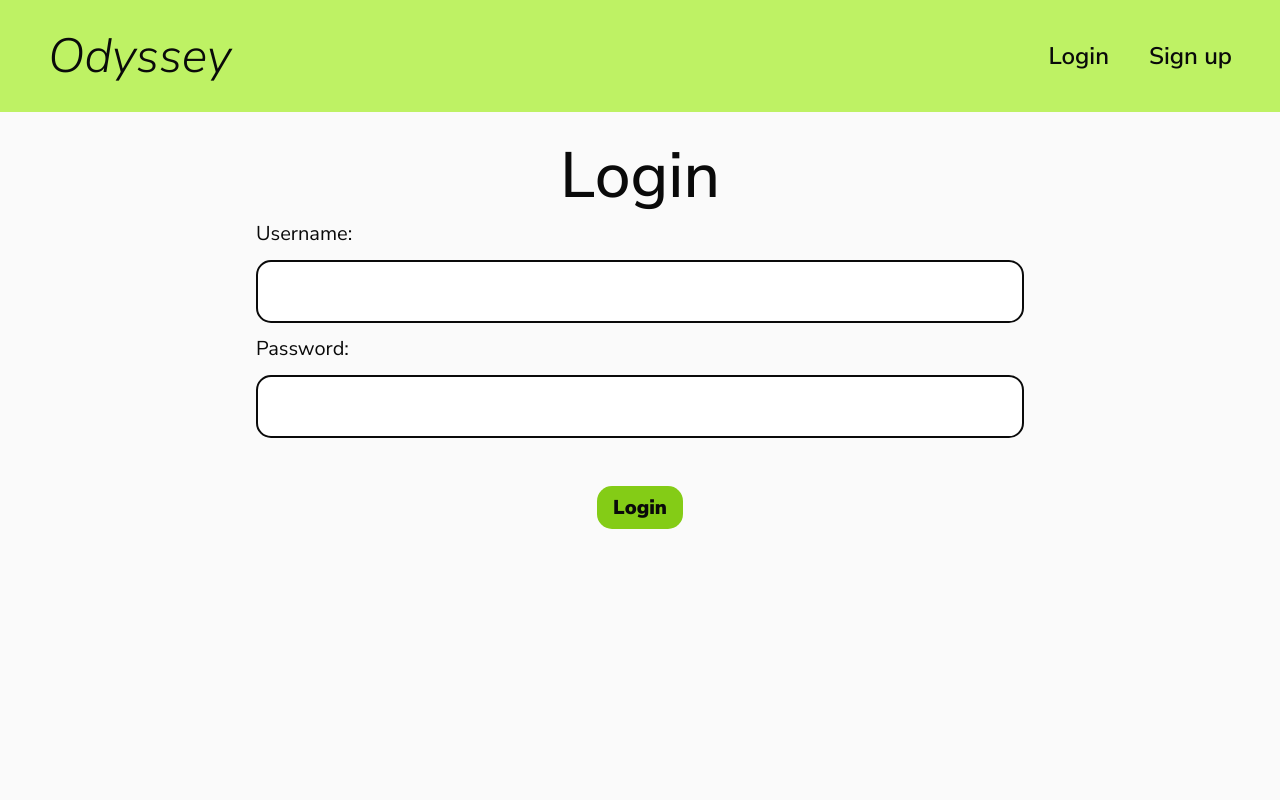
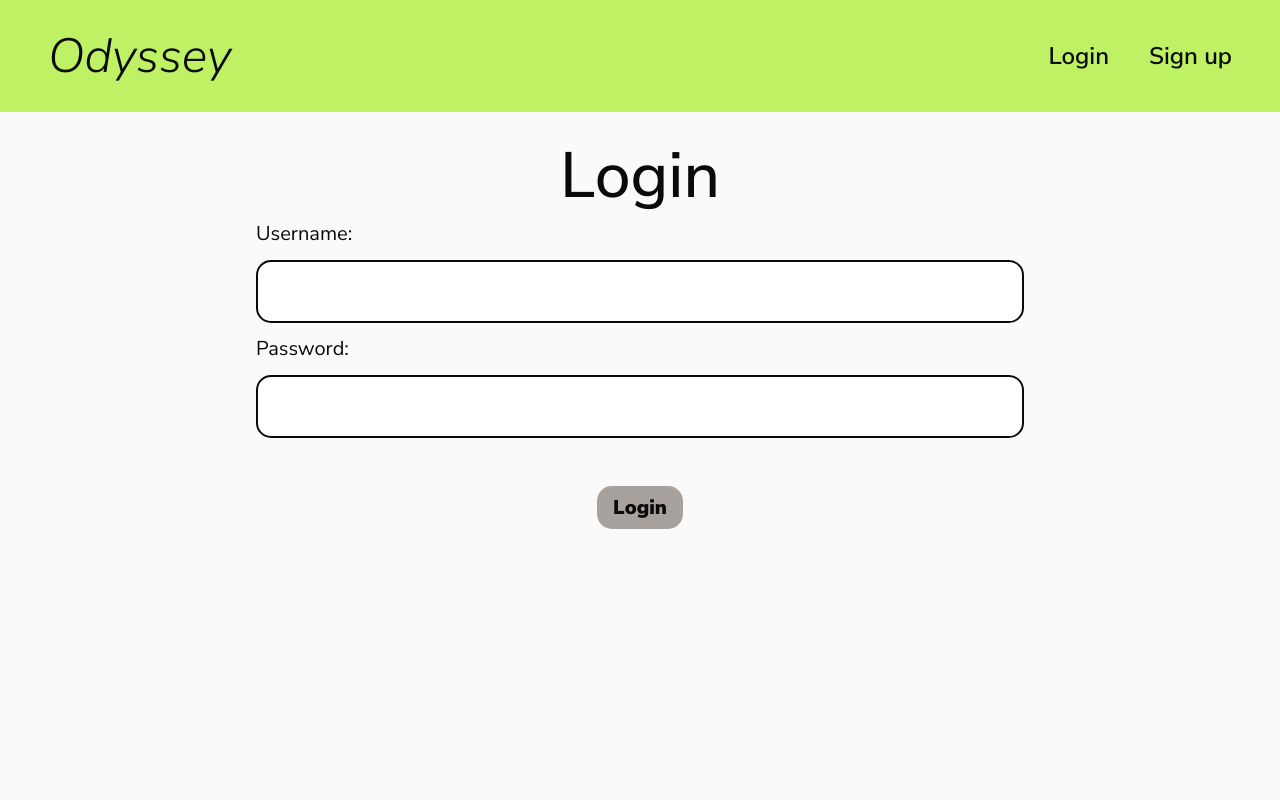
Before and after one commit to eduardoVela2022/odyssey, a React (Vite) app in the folder client/: page / in a window 1280 px wide. Shown: the top 800 px of the page. Built offline with nearby package versions, Linux system fonts and the light colour scheme.

Commit message:
Fixed UI problems.

```diff
--- a/client/src/App.css
+++ b/client/src/App.css
@@ -19,6 +19,7 @@
   transition: background-color 0.5s ease;
   outline-color: var(--lime-500);
   outline-offset: 2px;
+  cursor: pointer;
 }
 
 .primary-btn:hover {
@@ -27,6 +28,19 @@
 
 .primary-btn:focus {
   background-color: var(--lime-400);
+}
+
+.disabled-btn {
+  font-size: 1.25rem;
+  font-weight: 900;
+  padding: 0.5rem 1rem;
+  border-radius: 15px;
+  width: fit-content;
+  background-color: var(--stone-400);
+  transition: background-color 0.5s ease;
+  outline-color: var(--stone-400);
+  outline-offset: 2px;
+  cursor: not-allowed;
 }
 
 .page-title {
@@ -51,7 +65,7 @@
 }
 
 .empty-list-message {
-  font-size: 1.25rem;
+  font-size: 1.5rem;
   margin-top: 2rem;
 }
 
@@ -80,6 +94,12 @@
   padding: 1rem;
   border: 2px solid var(--lime-600);
   border-radius: 15px;
+  transition: border-color 0.5s ease;
+  cursor: pointer;
+}
+
+.adventures-grid-item-container:hover {
+  border-color: var(--lime-400);
 }
 
 .adventures-grid-item-title {
@@ -119,6 +139,11 @@
   border: 2px solid var(--lime-600);
   border-radius: 15px;
   width: inherit;
+  transition: border-color 0.5s ease;
+}
+
+.odyssey-list-item-container:hover {
+  border-color: var(--lime-400);
 }
 
 .odyssey-list-item-title {
--- a/client/src/components/Adventure/AdventureGrid.jsx
+++ b/client/src/components/Adventure/AdventureGrid.jsx
@@ -4,7 +4,7 @@
 import AdventureGridItem from "./AdventureGridItem";
 
 // Adventure grid component
-function AdventureGrid({ adventures, refetch }) {
+function AdventureGrid({ adventures, refetch, username }) {
   // View
   return (
     <ul className="adventures-grid-container">
@@ -13,6 +13,7 @@ function AdventureGrid({ adventures, refetch }) {
           key={adventure._id}
           adventure={adventure}
           refetch={refetch}
+          username={username}
         />
       ))}
     </ul>
--- a/client/src/components/Adventure/AdventureGridItem.jsx
+++ b/client/src/components/Adventure/AdventureGridItem.jsx
@@ -7,7 +7,7 @@ import { DELETE_ADVENTURE } from "../../utils/mutation";
 import { useNavigate } from "react-router-dom";
 
 // Adventure grid item component
-function AdventureGridItem({ adventure, refetch }) {
+function AdventureGridItem({ adventure, refetch, username }) {
   // Navigation
   const navigate = useNavigate();
 
@@ -20,7 +20,7 @@ function AdventureGridItem({ adventure, refetch }) {
     e.stopPropagation();
 
     // Goes to single adventure page
-    navigate(`/adventure/${adventure._id}`);
+    navigate(`/adventure/${adventure._id}/${username}`);
   }
 
   // Deletes the adventure from the user's adventure list
--- a/client/src/components/SingleAdventure/CompletionBar.jsx
+++ /dev/null
@@ -1,14 +0,0 @@
-/* eslint-disable react/prop-types */
-
-// Completion bar component
-function CompletionBar({ completed, incompleted, total }) {
-  return (
-    <div className="completion-bar-container">
-      <p>{`Completed ${completed}/${total}`}</p>
-      <p>{`Incompleted ${incompleted}/${total}`}</p>
-    </div>
-  );
-}
-
-// Export
-export default CompletionBar;
--- a/client/src/components/UI/Button.jsx
+++ b/client/src/components/UI/Button.jsx
@@ -1,10 +1,15 @@
 /* eslint-disable react/prop-types */
 
 // Button component
-function Button({ text, onClick, type }) {
+function Button({ text, onClick, type, disabled = false }) {
   // View
   return (
-    <button className="primary-btn" type={type} onClick={onClick}>
+    <button
+      className={disabled ? "disabled-btn" : "primary-btn"}
+      type={type}
+      onClick={onClick}
+      disabled={disabled}
+    >
       {text}
     </button>
   );
--- a/client/src/main.jsx
+++ b/client/src/main.jsx
@@ -30,7 +30,7 @@ const router = createBrowserRouter([
       // Adventures page
       { path: "adventures/:username", element: <AdventuresPage /> },
       // Single adventure page
-      { path: "adventure/:id", element: <SingleAdventurePage /> },
+      { path: "adventure/:id/:username", element: <SingleAdventurePage /> },
       // Create adventure
       {
         path: "create-adventure/:username",
--- a/client/src/pages/CreateAventurePage.jsx
+++ b/client/src/pages/CreateAventurePage.jsx
@@ -29,6 +29,15 @@ function CreateAventurePage() {
 
   // Mutation to add an adventure
   const [addAdventure, { error }] = useMutation(ADD_ADVENTURE);
+
+  // Checks if fields are filled
+  function fieldsAreFilled() {
+    if (!destination || !country || !departureDate || !returnDate) {
+      return true;
+    } else {
+      return false;
+    }
+  }
 
   // Functions
   async function handleSubmit(e) {
@@ -91,7 +100,12 @@ function CreateAventurePage() {
             type="date"
           />
 
-          <Button text={"Create"} onClick={handleSubmit} type="submit" />
+          <Button
+            text={"Create"}
+            onClick={handleSubmit}
+            type="submit"
+            disabled={fieldsAreFilled()}
+          />
         </form>
       </main>
     </>
--- a/client/src/pages/CreateOdysseyPage.jsx
+++ b/client/src/pages/CreateOdysseyPage.jsx
@@ -11,7 +11,7 @@ import { useMutation } from "@apollo/client";
 import { ADD_ODYSSEY } from "../utils/mutation";
 
 // Create and update odyssey page
-function CreateUpdateOdysseyPage() {
+function CreateOdysseyPage() {
   // States
   const [title, setTitle] = useState("");
   const [description, setDescription] = useState("");
@@ -29,6 +29,15 @@ function CreateUpdateOdysseyPage() {
 
   // Mutation to add an adventure
   const [addOdyssey, { error }] = useMutation(ADD_ODYSSEY);
+
+  // Checks if fields are filled
+  function fieldsAreFilled() {
+    if (!title || !description) {
+      return true;
+    } else {
+      return false;
+    }
+  }
 
   // Functions
   async function handleSubmit(e) {
@@ -76,7 +85,12 @@ function CreateUpdateOdysseyPage() {
             type="textField"
           />
 
-          <Button text={"Create"} onClick={handleSubmit} type="submit" />
+          <Button
+            text={"Create"}
+            onClick={handleSubmit}
+            type="submit"
+            disabled={fieldsAreFilled()}
+          />
         </form>
       </main>
     </>
@@ -84,4 +98,4 @@ function CreateUpdateOdysseyPage() {
 }
 
 // Export
-export default CreateUpdateOdysseyPage;
+export default CreateOdysseyPage;
--- a/client/src/pages/LoginPage.jsx
+++ b/client/src/pages/LoginPage.jsx
@@ -26,6 +26,15 @@ function LoginPage() {
     { name: "Login", link: "/" },
     { name: "Sign up", link: "/sign-up" },
   ];
+
+  // Checks if fields are filled
+  function fieldsAreFilled() {
+    if (!username || !password) {
+      return true;
+    } else {
+      return false;
+    }
+  }
 
   // Handles the form's submit event
   async function handleSubmit(e) {
@@ -70,7 +79,12 @@ function LoginPage() {
             type="password"
           />
 
-          <Button text="Login" onClick={handleSubmit} type="submit" />
+          <Button
+            text="Login"
+            onClick={handleSubmit}
+            type="submit"
+            disabled={fieldsAreFilled()}
+          />
         </form>
       </main>
     </>
--- a/client/src/pages/SignUpPage.jsx
+++ b/client/src/pages/SignUpPage.jsx
@@ -51,6 +51,20 @@ function SignUpPage() {
     }
   }
 
+  // Checks if fields are filled
+  function validateFields() {
+    if (
+      !username ||
+      !password ||
+      !confirmPassword ||
+      password !== confirmPassword
+    ) {
+      return true;
+    } else {
+      return false;
+    }
+  }
+
   // View
   return (
     <div>
@@ -81,7 +95,12 @@ function SignUpPage() {
             type="password"
           />
 
-          <Button text="Sign in" onClick={handleSubmit} type="submit" />
+          <Button
+            text="Sign in"
+            onClick={handleSubmit}
+            type="submit"
+            disabled={validateFields()}
+          />
         </form>
       </main>
     </div>
--- a/client/src/pages/SingleAdventurePage.jsx
+++ b/client/src/pages/SingleAdventurePage.jsx
@@ -2,7 +2,6 @@
 import { Link, useParams } from "react-router-dom";
 import Header from "../components/UI/Header";
 import PageTitle from "../components/UI/PageTitle";
-import CompletionBar from "../components/SingleAdventure/CompletionBar";
 import OdysseyList from "../components/SingleAdventure/OdysseyList";
 import { useQuery } from "@apollo/client";
 import { QUERY_ADVENTURE } from "../utils/queries";
@@ -10,17 +9,17 @@ import { useEffect } from "react";
 
 // Adventures page
 function SingleAdventurePage() {
+  // Obtains the id of the adventure that was passed in the URL as a parameter
+  const { id: adventureParam, username: userParam } = useParams();
+
   // Header navigation bar routes
   const navBarRoutes = [
-    { name: "Home", link: "/adventures" },
+    { name: "Home", link: `/adventures/${userParam}` },
     { name: "Log out", link: "/" },
   ];
 
-  // Obtains the id of the adventure that was passed in the URL as a parameter
-  const { id: adventureParam } = useParams();
-
   // Gets the adventure that has the given id from the database
-  const { loading, data, refetch } = useQuery(QUERY_ADVENTURE, {
+  const { data, refetch } = useQuery(QUERY_ADVENTURE, {
     variables: { _id: adventureParam },
   });
 
@@ -37,8 +36,10 @@ function SingleAdventurePage() {
 
       <main className="main-container">
         <div className="single-adventure-container">
+          {data !== undefined ? (
+            <>
               <div className="page-title-and-btn-container">
-            <PageTitle title="Choose an odyssey!" />
+                <PageTitle title={data.adventure.destination} />
 
                 <Link
                   className="primary-btn"
@@ -48,14 +49,19 @@ function SingleAdventurePage() {
                 </Link>
               </div>
 
-          <CompletionBar completed={4} incompleted={6} total={10} />
-
-          {!data ? (
+              {data.adventure.odysseys.length > 0 ? (
+                <OdysseyList
+                  odysseys={data.adventure.odysseys}
+                  refetch={refetch}
+                />
+              ) : (
                 <p className="empty-list-message">
                   You currently have no odysseys. Create one! 🏝️
                 </p>
+              )}
+            </>
           ) : (
-            <OdysseyList odysseys={data.adventure.odysseys} refetch={refetch} />
+            <p className="page-title">Loading...</p>
           )}
         </div>
       </main>
```
Also changed, not shown: client/src/pages/AdventuresPage.jsx (+17 -8 lines). Lines whose indentation alone changed are shown as unchanged.
